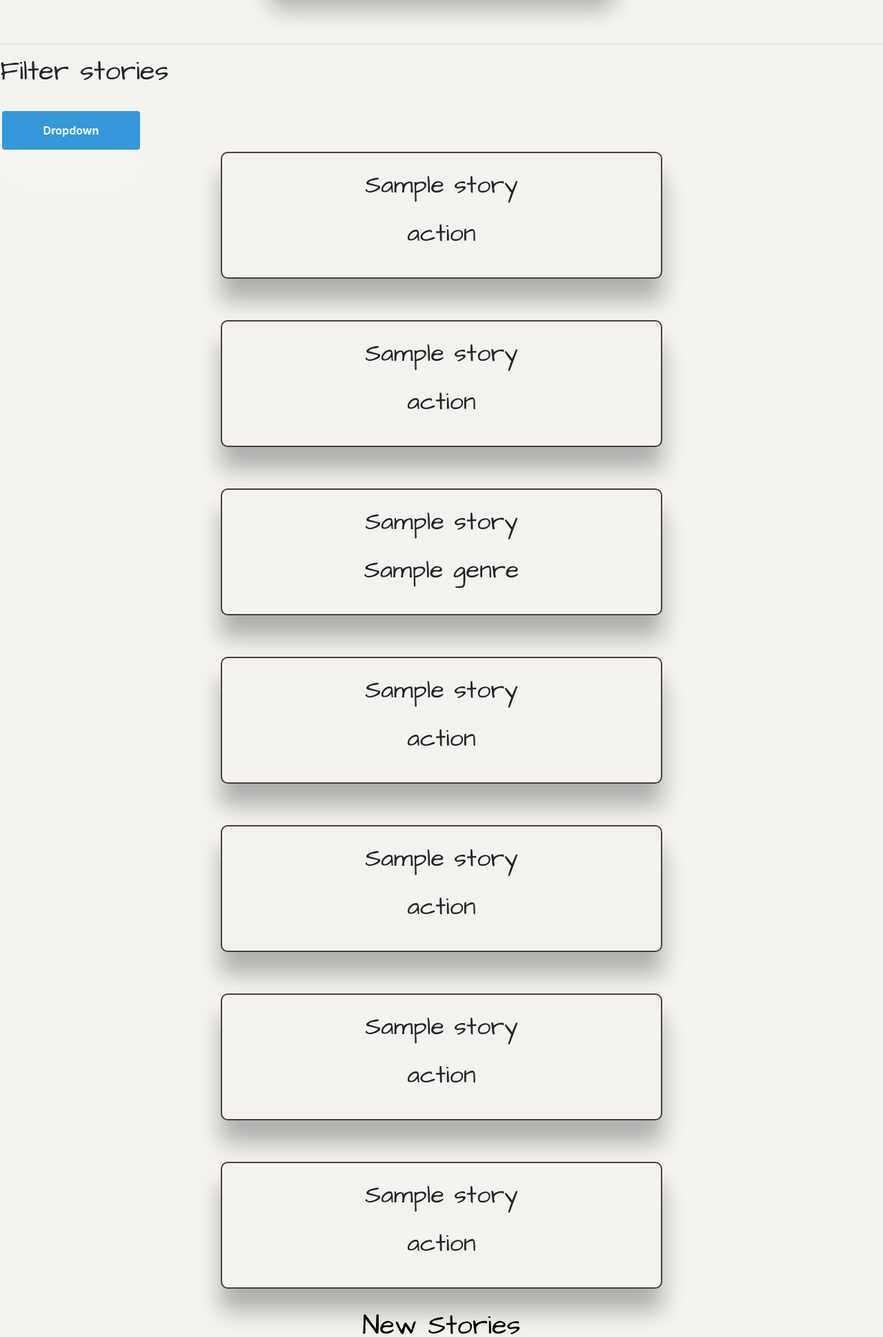
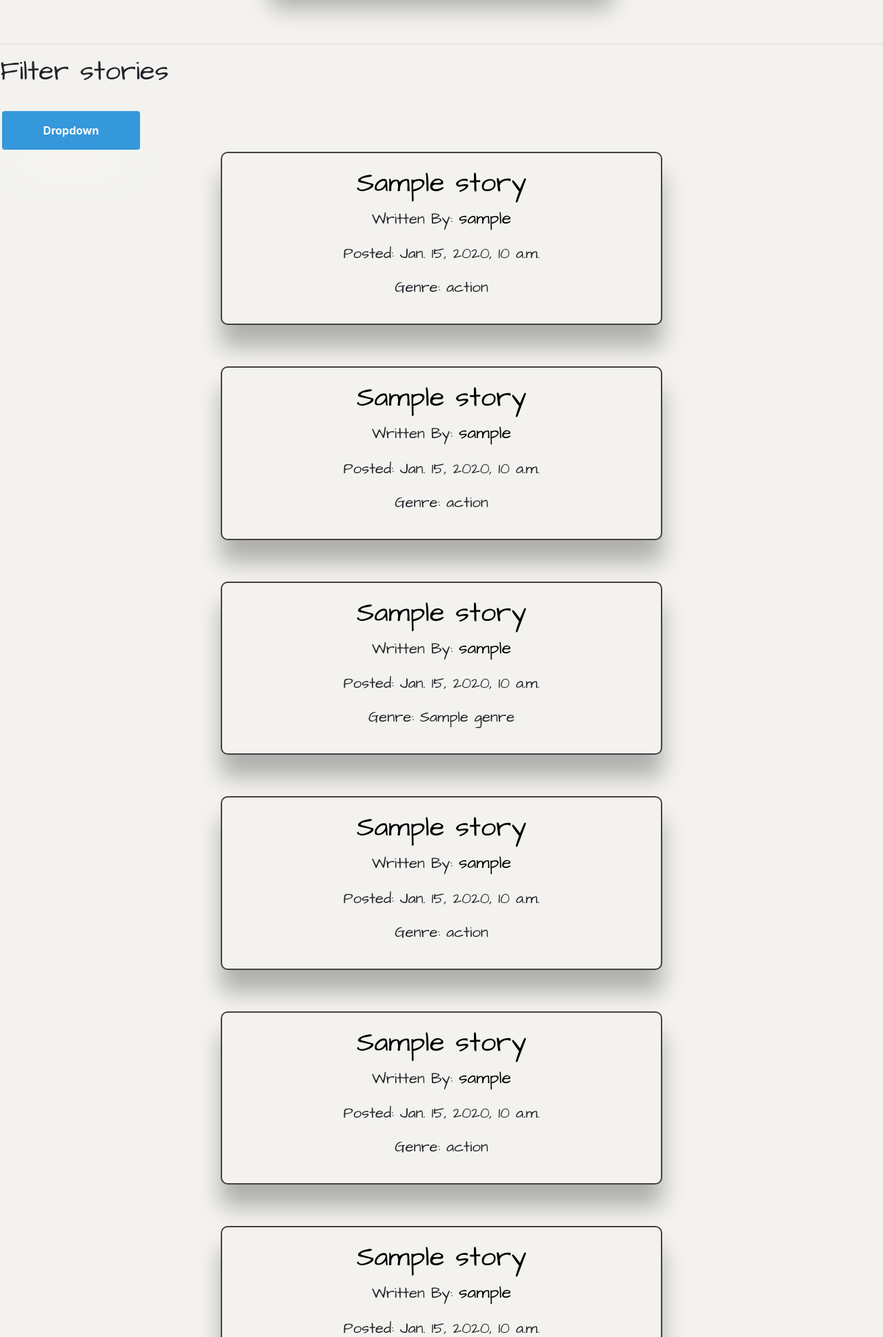
Before and after one commit to Caden4357/ProjectsAndAlgos, a Django app: template Week1/ProjectWireframe/storyline/storyline/storylineapp/templates/dashboard.html in a window 1280 px wide. Shown: the part 498-2436 px from the top of the page at 69% size. Run offline with Django 3.2, Linux system fonts and the light colour scheme; tables that the repository leaves empty hold one stand-in row (values such as "Sample post"); the template is opened without the code that fills it: values that come from a table or form of the project are taken from there, most other values are stand-ins (such as "Sample title", 1, 10 or a date in 2020); some libraries are stand-ins or nearby versions.

Commit message:
added small changes & comments to filter by genre

```diff
--- a/Week1/ProjectWireframe/storyline/storyline/storylineapp/static/css/style.css
+++ b/Week1/ProjectWireframe/storyline/storyline/storylineapp/static/css/style.css
@@ -301,7 +301,7 @@ textarea{
 }
 
 
-
+/* experimenting with dropdown menu thats gonna filter stories by genre  */
 
 /* Dropdown Button */
 .dropbtn {
--- a/Week1/ProjectWireframe/storyline/storyline/storylineapp/templates/dashboard.html
+++ b/Week1/ProjectWireframe/storyline/storyline/storylineapp/templates/dashboard.html
@@ -83,60 +83,76 @@
             {%for story in action_stories%}
             <div class="story">
                 <div class="story-blocks">
-                    <p>{{story.title}}</p>
-                    <p>{{story.genre}}</p>
+                    <a href="/story/{{story.id}}"><h1>{{story.title}}</h1></a>
+                    <p class="smaller">Written By: <a href="/profile/{{story.writer_of_the_story.id}}">{{story.writer_of_the_story.username}}</a></p>
+                    <p class="smaller">Posted: {{story.created_at}}</p>
+                    <p class="smaller">Genre: {{story.genre}}</p>
                 </div>
             </div>
             {%endfor%}
             {%for story in comedy_stories%}
             <div class="story">
                 <div class="story-blocks">
-                    <p>{{story.title}}</p>
-                    <p>{{story.genre}}</p>
+                    <a href="/story/{{story.id}}"><h1>{{story.title}}</h1></a>
+                    <p class="smaller">Written By: <a href="/profile/{{story.writer_of_the_story.id}}">{{story.writer_of_the_story.username}}</a></p>
+                    <p class="smaller">Posted: {{story.created_at}}</p>
+                    <p class="smaller">Genre: {{story.genre}}</p>
                 </div>
             </div>
             {%endfor%}
             {%for story in scifi_stories%}
             <div class="story">
                 <div class="story-blocks">
-                    <p>{{story.title}}</p>
-                    <p>{{story.genre}}</p>
+                    <a href="/story/{{story.id}}"><h1>{{story.title}}</h1></a>
+                    <p class="smaller">Written By: <a href="/profile/{{story.writer_of_the_story.id}}">{{story.writer_of_the_story.username}}</a></p>
+                    <p class="smaller">Posted: {{story.created_at}}</p>
+                    <p class="smaller">Genre: {{story.genre}}</p>
                 </div>
             </div>
             {%endfor%}
             {%for story in mystery_stories%}
             <div class="story">
                 <div class="story-blocks">
-                    <p>{{story.title}}</p>
-                    <p>{{story.genre}}</p>
+                    <a href="/story/{{story.id}}"><h1>{{story.title}}</h1></a>
+                    <p class="smaller">Written By: <a href="/profile/{{story.writer_of_the_story.id}}">{{story.writer_of_the_story.username}}</a></p>
+                    <p class="smaller">Posted: {{story.created_at}}</p>
+                    <p class="smaller">Genre: {{story.genre}}</p>
                 </div>
             </div>
             {%endfor%}
             {%for story in horror_stories%}
             <div class="story">
                 <div class="story-blocks">
-                    <p>{{story.title}}</p>
-                    <p>{{story.genre}}</p>
+                    <a href="/story/{{story.id}}"><h1>{{story.title}}</h1></a>
+                    <p class="smaller">Written By: <a href="/profile/{{story.writer_of_the_story.id}}">{{story.writer_of_the_story.username}}</a></p>
+                    <p class="smaller">Posted: {{story.created_at}}</p>
+                    <p class="smaller">Genre: {{story.genre}}</p>
                 </div>
             </div>
             {%endfor%}
             {%for story in drama_stories%}
             <div class="story">
                 <div class="story-blocks">
-                    <p>{{story.title}}</p>
-                    <p>{{story.genre}}</p>
+                    <a href="/story/{{story.id}}"><h1>{{story.title}}</h1></a>
+                    <p class="smaller">Written By: <a href="/profile/{{story.writer_of_the_story.id}}">{{story.writer_of_the_story.username}}</a></p>
+                    <p class="smaller">Posted: {{story.created_at}}</p>
+                    <p class="smaller">Genre: {{story.genre}}</p>
                 </div>
             </div>
             {%endfor%}
             {%for story in romance_stories%}
             <div class="story">
                 <div class="story-blocks">
-                    <p>{{story.title}}</p>
-                    <p>{{story.genre}}</p>
+                    <a href="/story/{{story.id}}"><h1>{{story.title}}</h1></a>
+                    <p class="smaller">Written By: <a href="/profile/{{story.writer_of_the_story.id}}">{{story.writer_of_the_story.username}}</a></p>
+                    <p class="smaller">Posted: {{story.created_at}}</p>
+                    <p class="smaller">Genre: {{story.genre}}</p>
                 </div>
             </div>
             {%endfor%}
+            {%if stories%}
             <h1 class="story-header">New Stories</h1>
+            {%endif%}
             {%for story in stories reversed%}
             <div class="story">
                 <div class="story-blocks">
```
